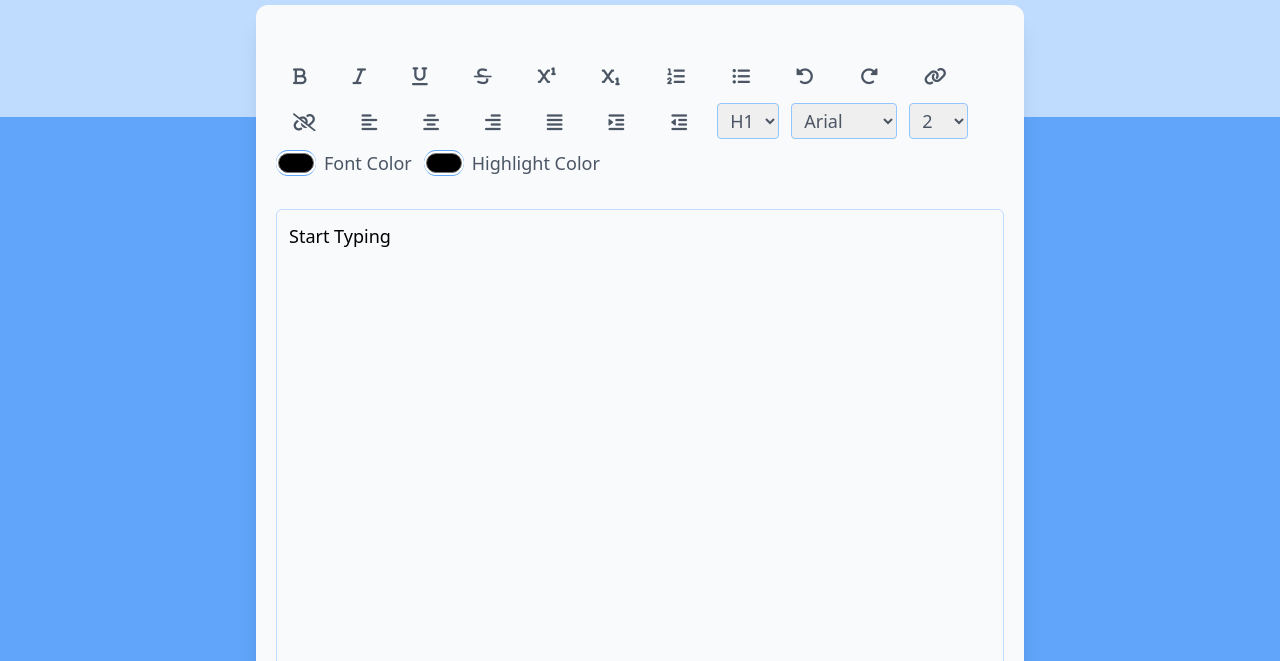
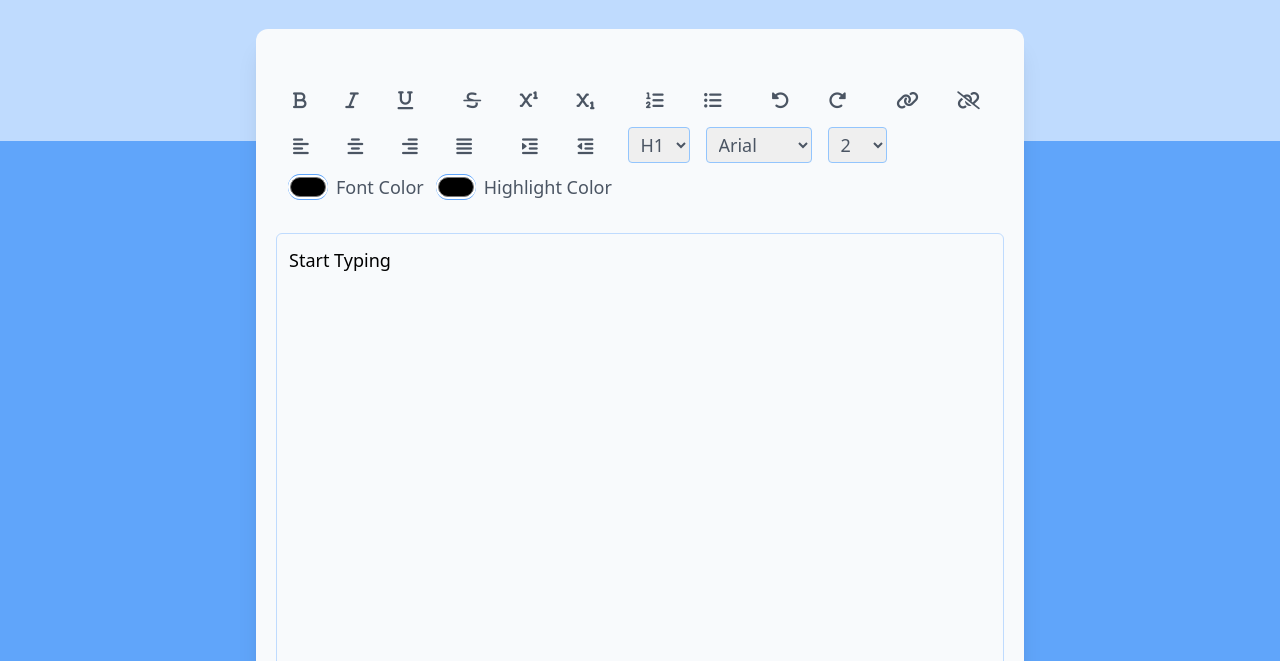
Before and after one commit to Marknjo/tools-lab, a website built with Vite: page src/pages/rich-text-editor/rte.html in a window 1280 px wide. Shown: the part 139-800 px from the top of the page. Built offline with nearby package versions, Linux system fonts and the light colour scheme.

Commit message:
fix: fix styles

```diff
--- a/src/pages/rich-text-editor/rte.html
+++ b/src/pages/rich-text-editor/rte.html
@@ -19,7 +19,7 @@
     </noscript>
 
     <!-- Page Content -->
-    <main class=" bg-blue-400 min-h-[80vh] mt-0 pt-4 pb-16">
+    <main class=" bg-blue-400 min-h-[80vh] mt-0 pt-10 pb-16">
 
         <header class="bg-blue-200 pt-6 pb-36">
             <h1 class="uppercase tracking-wider font-extrabold text-4xl text-blue-900 text-center pb-2 mt-6">
@@ -28,9 +28,10 @@
         </header>
 
         <div class="bg-slate-50 mx-auto -mt-28 p-5 max-w-3xl shadow-xl rounded-xl">
-            <section id="menu" class="flex flex-wrap gap-x-3 gap-y-2 my-8 text-lg text-gray-600">
+            <section id="menu" class="flex flex-wrap gap-x-4 gap-y-2 my-8 text-lg text-gray-600">
+                <div>
                     <button
-                    class="menu__item py-1 px-4  border border-transparent hover:border-blue-400 active:text-blue-600 rounded"
+                        class="menu__item py-1 px-4  border border-transparent hover:border-blue-400 active:focus:text-blue-600 rounded"
                         title="Bold"><i class="fa-solid fa-bold"></i></button>
                     <button
                         class="menu__item py-1 px-4  border border-transparent hover:border-blue-400 active:text-blue-600 rounded"
@@ -38,6 +39,10 @@
                     <button
                         class="menu__item py-1 px-4  border border-transparent hover:border-blue-400 active:text-blue-600 rounded"
                         title="Underline"><i class="fa-solid fa-underline"></i></button>
+                </div>
+
+
+                <div>
                     <button
                         class="menu__item py-1 px-4  border border-transparent hover:border-blue-400 active:text-blue-600 rounded"
                         title="Strikethrough"><i class="fa-solid fa-strikethrough"></i></button>
@@ -47,24 +52,39 @@
                     <button
                         class="menu__item py-1 px-4  border border-transparent hover:border-blue-400 active:text-blue-600 rounded"
                         title="Subscript"><i class="fa-solid fa-subscript"></i></button>
+                </div>
+
+
+                <div>
                     <button
                         class="menu__item py-1 px-4  border border-transparent hover:border-blue-400 active:text-blue-600 rounded"
                         title="Ordered List"><i class="fa-solid fa-list-ol"></i></button>
                     <button
                         class="menu__item py-1 px-4  border border-transparent hover:border-blue-400 active:text-blue-600 rounded"
                         title="Unordered List"><i class="fa-solid fa-list-ul"></i></button>
+                </div>
+
+
+                <div>
                     <button
                         class="menu__item py-1 px-4  border border-transparent hover:border-blue-400 active:text-blue-600 rounded"
                         title="Undo"><i class="fa-solid fa-rotate-left"></i></button>
                     <button
                         class="menu__item py-1 px-4  border border-transparent hover:border-blue-400 active:text-blue-600 rounded"
                         title="Redo"><i class="fa-solid fa-rotate-right"></i></button>
+                </div>
+
+                <div>
                     <button
                         class="menu__item py-1 px-4  border border-transparent hover:border-blue-400 active:text-blue-600 rounded"
                         title="Add Link"><i class="fa-solid fa-link"></i></button>
                     <button
                         class="menu__item py-1 px-4  border border-transparent hover:border-blue-400 active:text-blue-600 rounded"
                         title="Break Link"><i class="fa-solid fa-link-slash"></i></button>
+                </div>
+
+
+                <div>
                     <button
                         class="menu__item py-1 px-4  border border-transparent hover:border-blue-400 active:text-blue-600 rounded"
                         title="Text Align Left"><i class="fa-solid fa-align-left"></i></button>
@@ -77,13 +97,19 @@
                     <button
                         class="menu__item py-1 px-4  border border-transparent hover:border-blue-400 active:text-blue-600 rounded"
                         title="Text Align Justify"><i class="fa-solid fa-align-justify"></i></button>
+                </div>
+
+
+                <div>
                     <button
                         class="menu__item py-1 px-4  border border-transparent hover:border-blue-400 active:text-blue-600 rounded"
                         title="Text Indent"><i class="fa-solid fa-indent"></i></button>
                     <button
                         class="menu__item py-1 px-4  border border-transparent hover:border-blue-400 active:text-blue-600 rounded"
                         title="Text Outdent"><i class="fa-solid fa-outdent"></i></button>
+                </div>
 
+                <div class="flex gap-x-4">
                     <div class="menu__item">
                         <select name="heading-level" id="heading-selector" title="Select heading level"
                             class="px-2 py-1 border border-blue-300 rounded hover:ring-blue-300 focus-visible:outline-none focus-visible:ring-1 focus-visible:ring-blue-400">
@@ -108,7 +134,8 @@
                     </div>
 
                     <div class="menu__item">
-                    <select name="font-size" id="" class="px-2 py-1 border border-blue-300 rounded">
+                        <select name="font-size" id=""
+                            class="px-2 py-1 border border-blue-300 rounded hover:ring-blue-300 focus-visible:outline-none focus-visible:ring-1 focus-visible:ring-blue-400">
                             <option value="2">2 </option>
                             <option value="6">6 </option>
                             <option value="8">8 </option>
@@ -121,15 +148,19 @@
                             <option value="24">24</option>
                         </select>
                     </div>
+                </div>
 
+                <div class="flex gap-x-3 px-3">
                     <div class="menu__item flex align-middle gap-2">
                         <input type="color" name="font-color" id="font-color" class="inline-block rounded-3xl">
                         <label for="font-color">Font Color</label>
                     </div>
 
                     <div class="menu__item flex align-middle gap-2">
-                    <input type="color" name="highlight-color" id="highlight-color" class="inline-block rounded-3xl">
+                        <input type="color" name="highlight-color" id="highlight-color"
+                            class="inline-block rounded-3xl">
                         <label for="highlight-color">Highlight Color</label>
+                    </div>
                 </div>
 
             </section>
--- a/src/pages/rich-text-editor/styles/rte.css
+++ b/src/pages/rich-text-editor/styles/rte.css
@@ -23,4 +23,8 @@
     border-radius: theme('borderRadius.2xl');
     box-shadow: 0 0 0 2px #ffffff, 0 0 0 3px theme('colors.blue.400');
   }
+
+  p {
+    @apply mb-2 text-lg;
+  }
 }
```
Lines whose indentation alone changed are shown as unchanged.
